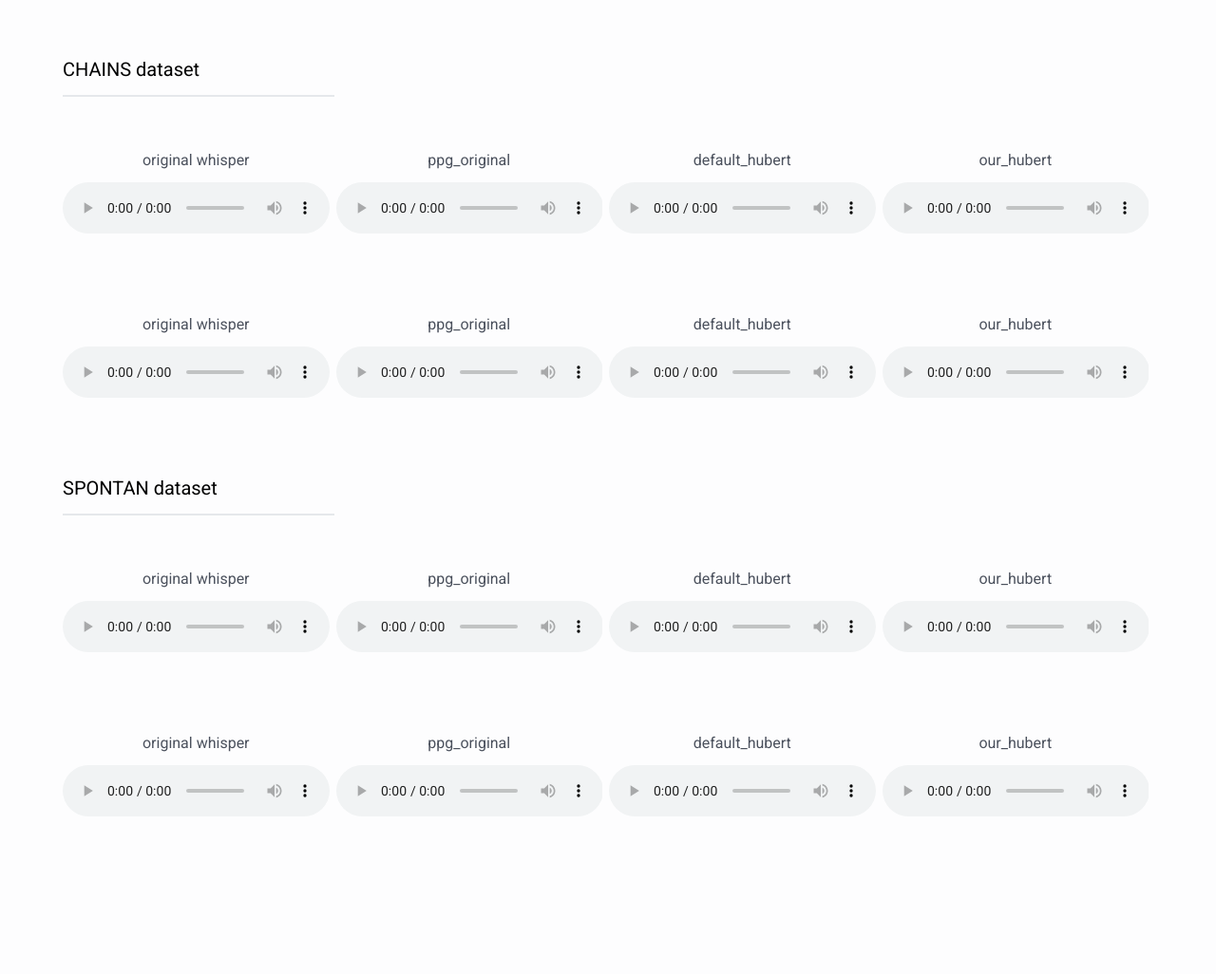
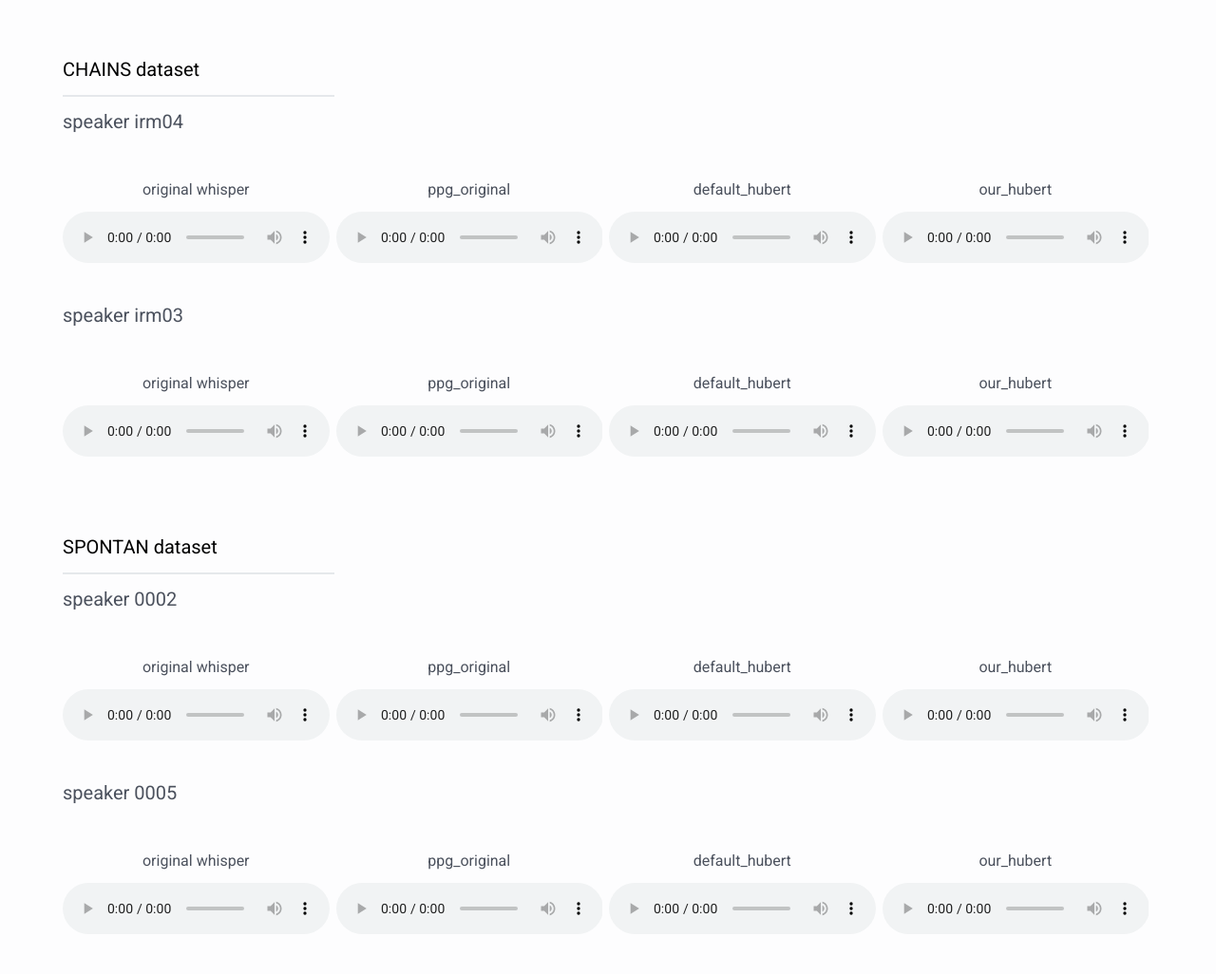
Before and after one commit to whisper2speech/whisper2speech, a plain HTML site: page index.html in a window 1280 px wide. Shown: the part 357-1383 px from the top of the page at 95% size. Before the commit the page ends 1318 px from the top, so only its background shows below. Drawn offline with Linux system fonts and the light colour scheme; a web font is replaced by a local one.

Commit message:
add speaker labels

```diff
--- a/index.html
+++ b/index.html
@@ -31,6 +31,13 @@
                 <h4>CHAINS dataset</h4>
             </td>
         </tr>
+
+         <tr>
+            <td>
+                speaker irm04
+            </td>
+        </tr>
+
         <tr>
             <td>
                 <div class="labeled-audio">
@@ -57,6 +64,13 @@
                 </div>
             </td>
         </tr>
+
+         <tr>
+            <td>
+                speaker irm03
+            </td>
+        </tr>
+
         <tr>
             <td>
                 <div class="labeled-audio">
@@ -88,6 +102,13 @@
                 <h4>SPONTAN dataset</h4>
             </td>
         </tr>
+
+         <tr>
+            <td>
+                speaker 0002
+            </td>
+        </tr>
+
         <tr>
             <td>
                 <div class="labeled-audio">
@@ -114,6 +135,13 @@
                 </div>
             </td>
         </tr>
+
+        <tr>
+            <td>
+                speaker 0005
+            </td>
+        </tr>
+
         <tr>
             <td>
                 <div class="labeled-audio">
```
